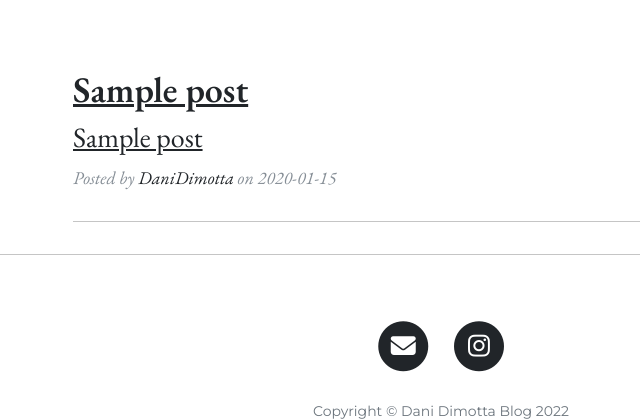
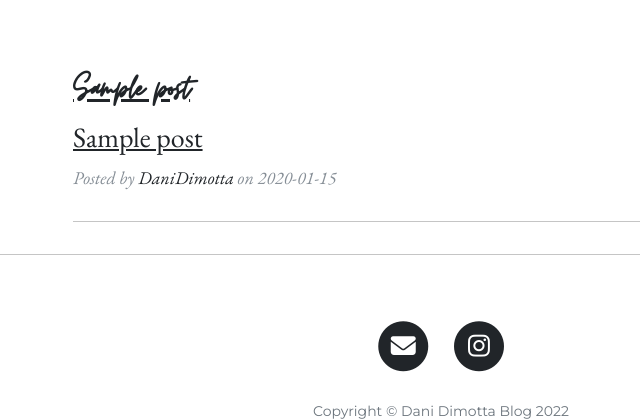
Before and after one commit to NMS47/Blog-Dani, a Flask app: page / in a window 1280 px wide. Shown: the part 2205-2625 px from the top of the page, without its empty margins (199-839 px from the left). Run offline with Flask 2, Linux system fonts and the light colour scheme; data comes from the database, SQL or seed files in the repository; tables that the repository leaves empty hold one stand-in row (values such as "Sample post"); some libraries are stand-ins or nearby versions.

Commit message:
Changed font in h1 posts

```diff
--- a/static/css/clean-blog.css
+++ b/static/css/clean-blog.css
@@ -168,7 +168,7 @@
     padding:10px;
 }
 .post-title{
-  font-family: 'EB Garamond', serif;
+  font-family: MoonTime;
   font-weight: 600;
 }
 
@@ -328,7 +328,7 @@
 }
 
 header.masthead .post-heading h1 {
-  font-size: 35px;
+  font-size: 80px;
 }
 
 header.masthead .post-heading .meta,
@@ -387,7 +387,7 @@
 }
 
 .post-preview > a > .post-title {
-  font-family: 'EB Garamond', serif;
+  font-family: MoonTime;
   font-size: 30px;
   margin-top: 30px;
   margin-bottom: 10px;
```
